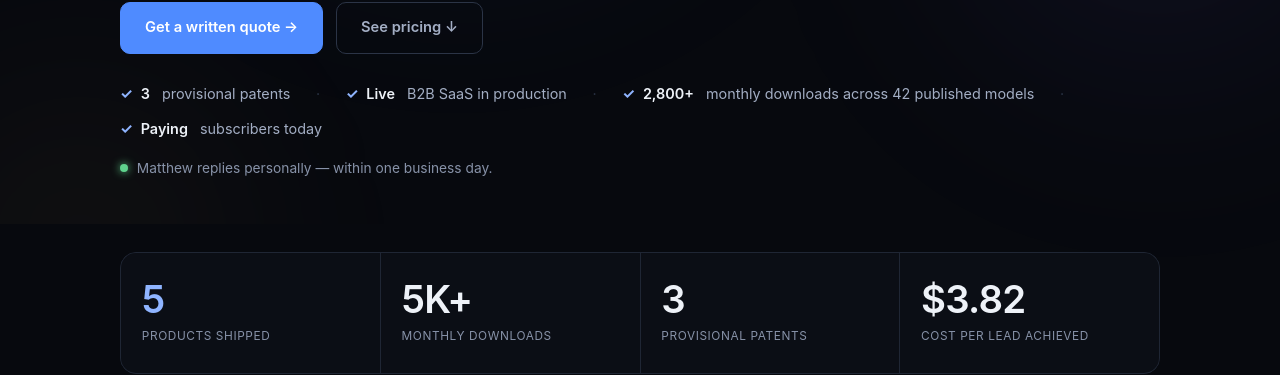
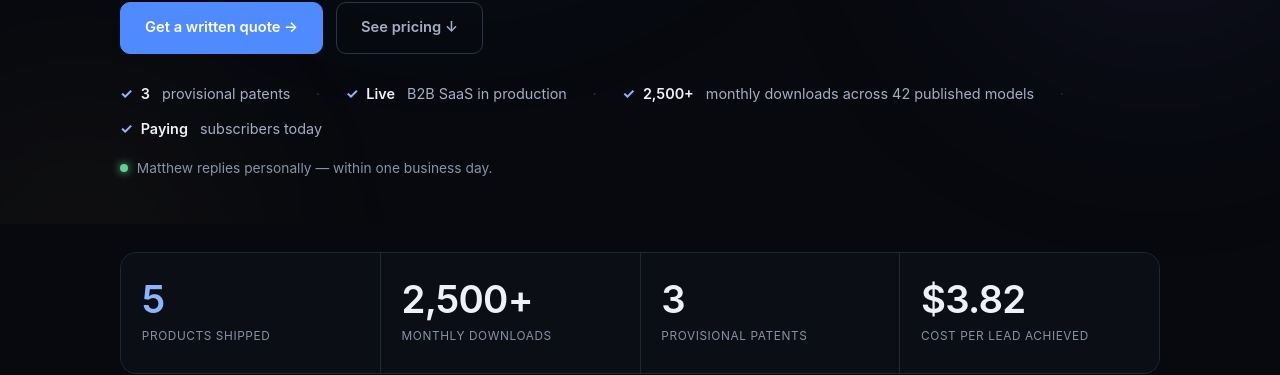
Before and after one commit to mattkerr09/kerr-and-company, a plain HTML site: page index.html in a window 1280 px wide. Shown: the part 576-951 px from the top of the page. Drawn offline with Linux system fonts and the light colour scheme.

Commit message:
The download count was overstated in one place and doubled in another
The homepage claimed '2,800+ monthly downloads across 42 published models' in the
proof strip and '5K+' in the stat block — two different numbers for one fact, on
one page. Verified against the Hugging Face API: the Outlier-Ai namespace has 46
repos, 4 of them private, so '42 published models' is right. Last-30-day
downloads sum to 2,559. Both published figures were false; 5K+ by nearly 2x.

Now 2,500+ everywhere, which rounds down and a stranger can re-derive from the
public Outlier-Ai namespace.

```diff
--- a/index.html
+++ b/index.html
@@ -513,14 +513,14 @@
         <div class="proofstrip">
           <span class="pi"><b>3</b>&nbsp;provisional patents</span><span class="sep">·</span>
           <span class="pi"><b>Live</b>&nbsp;B2B SaaS in production</span><span class="sep">·</span>
-          <span class="pi"><b>2,800+</b>&nbsp;monthly downloads across 42 published models</span><span class="sep">·</span>
+          <span class="pi"><b>2,500+</b>&nbsp;monthly downloads across 42 published models</span><span class="sep">·</span>
           <span class="pi"><b>Paying</b>&nbsp;subscribers today</span>
         </div>
         <div class="resp-promise">Matthew replies personally — within one business day.</div>
       </div>
       <div class="stats reveal">
         <div class="stat"><div class="stat-num"><span class="accent">5</span></div><div class="stat-label">Products shipped</div></div>
-        <div class="stat"><div class="stat-num">5K+</div><div class="stat-label">Monthly downloads</div></div>
+        <div class="stat"><div class="stat-num">2,500+</div><div class="stat-label">Monthly downloads</div></div>
         <div class="stat"><div class="stat-num">3</div><div class="stat-label">Provisional patents</div></div>
         <div class="stat"><div class="stat-num">$3.82</div><div class="stat-label">Cost per lead achieved</div></div>
       </div>
```
Also changed, not shown: services/ai-consulting.html (+1 -1 lines).
